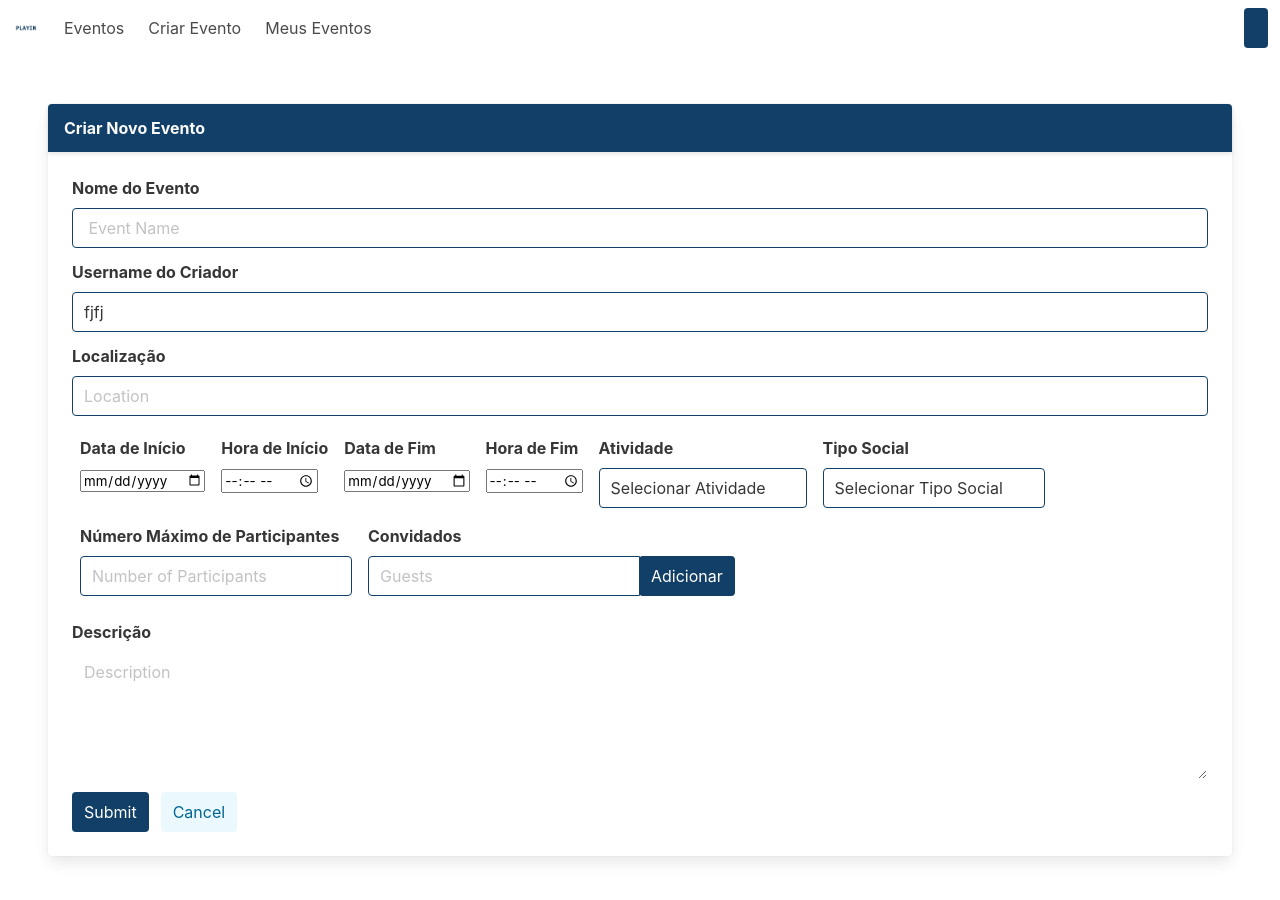
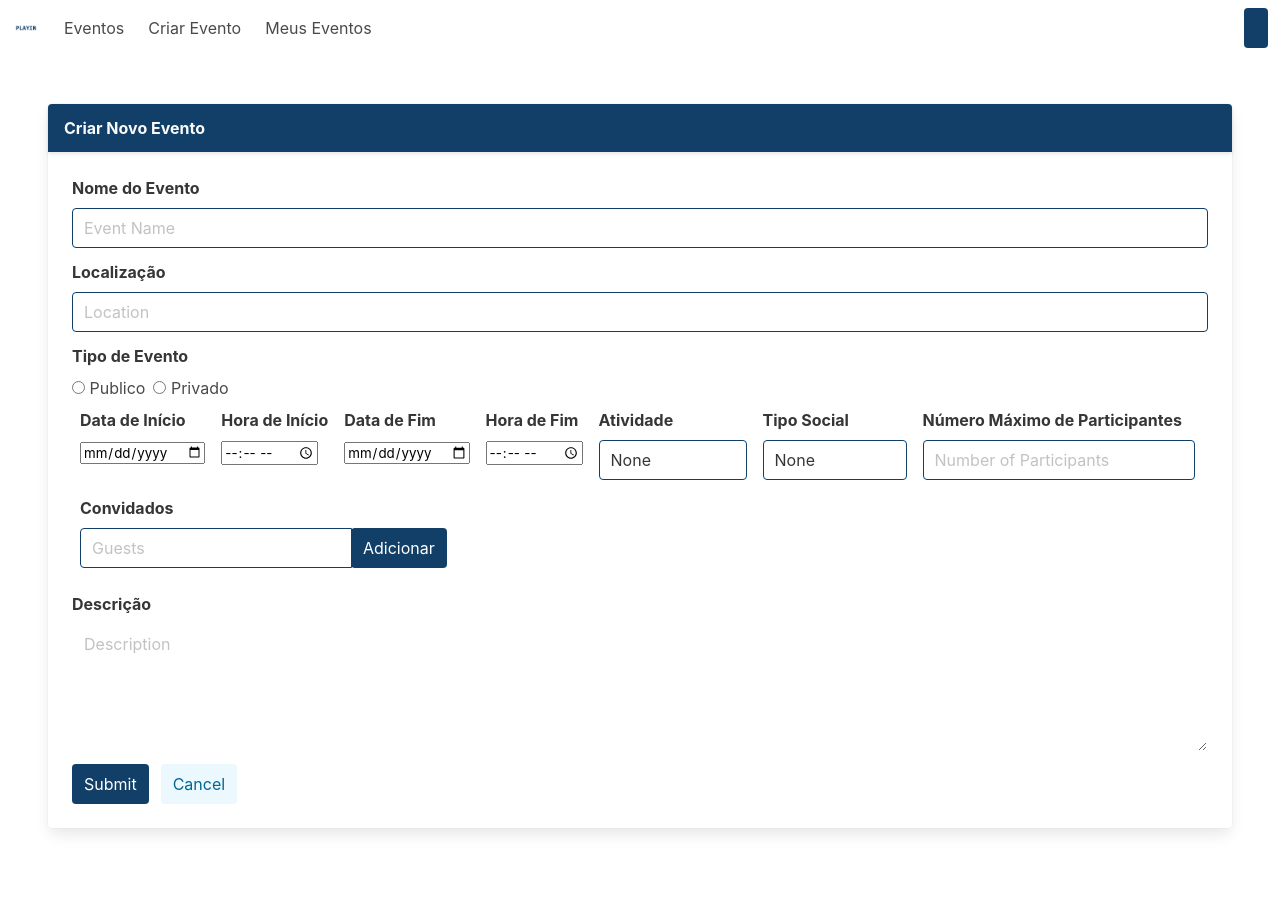
Before and after one commit to Ming-Software/playin-frontend, a React (Vite) app: page /portal/newevent in a window 1280 px wide. Shown: the top 900 px of the page. After the commit the page ends 876 px from the top, so only its background shows below. Built offline with nearby package versions, Linux system fonts and the light colour scheme; no server answers.

Commit message:
logica a meio e nervosa

```diff
--- a/src/Components/Event/Event.tsx
+++ b/src/Components/Event.tsx
@@ -1,4 +1,4 @@
-import { EventProps } from "./Event.interface";
+import { EventProps } from "../Models/Events/event.interface";
 
 export const Event = (event: { eventProps: EventProps }) => {
   return (
--- a/src/Components/Topbar.tsx
+++ b/src/Components/Topbar.tsx
@@ -25,7 +25,7 @@ export const Topbar = () => {
     <nav className="navbar" role="navigation" aria-label="main navigation">
       <div className="navbar-brand">
         <Link to="/login" className="navbar-item">
-          <img src="../public/logo-color.png" className="image is-256x256" />
+          <img src="/logo-color.png" className="image is-256x256" />
         </Link>
         <div className="navbar-start">
           <Link to="/portal/events" className="navbar-item">
--- /dev/null
+++ b/src/Models/Events/event.tsx
@@ -0,0 +1 @@
+import React from "react";
--- a/src/Pages/Portal/NewEvent.tsx
+++ b/src/Pages/Portal/NewEvent.tsx
@@ -1,20 +1,38 @@
 import bulmaCalendar from "bulma-calendar";
-import { useEffect, useState } from "react";
+import React, { useState } from "react";
 
 export const NewEvent = () => {
   const [name, setName] = useState("");
   const [description, setDescription] = useState("");
   const [startTime, setStartTime] = useState("");
   const [finishTime, setFinishTime] = useState("");
-  //const [public, setPublic] = useState(false);
+  const [publico, setPublic] = useState(false);
   const [maxUsers, setMaxUsers] = useState(0);
   const [currentUsers, setCurrentUsers] = useState(0);
   const [locale, setLocale] = useState("");
   const [activity, setActivity] = useState("");
   const [social, setSocial] = useState("");
 
-  const handleName = (event: React.FormEvent<HTMLInputElement>) => {
-    setName(event.currentTarget.value);
+  let preferencesSocial = "";
+
+  const submitHandler = (event: any) => {
+    event.preventDefault();
+    console.log(name);
+    console.log(locale);
+    console.log(description);
+    console.log(social);
+    console.log(activity);
+    console.log(publico);
+  };
+
+  //funciona
+  const eventTypeHandler = (data: string) => {
+    if (data === "Publico") {
+      setPublic(true);
+    }
+    if (data === "Privado") {
+      setPublic(false);
+    }
   };
 
   return (
@@ -28,23 +46,36 @@ export const NewEvent = () => {
             <div className="field">
               <label className="label">Nome do Evento</label>
               <div className="control">
-                <input value={name} className="input is-primary" type="text" placeholder=" Event Name" onChange={handleName} />
+                <input
+                  value={name}
+                  className="input is-primary"
+                  type="text"
+                  placeholder="Event Name"
+                  onChange={(event) => setName(event.currentTarget.value)}
+                />
               </div>
             </div>
             <div className="field">
-              <label className="label">Username do Criador</label>
+              <label className="label">Localização</label>
               <div className="control">
-                <input className="input is-primary" type="text" placeholder="Text input" value="fjfj" />
+                <input
+                  value={locale}
+                  className="input is-primary"
+                  type="username"
+                  placeholder="Location"
+                  onChange={(event) => setLocale(event.currentTarget.value)}
+                />
               </div>
             </div>
-
-            <div className="field">
-              <label className="label">Localização</label>
-              <div className="control">
-                <input className="input is-primary" type="username" placeholder="Location" />
-              </div>
+            <label className="label">Tipo de Evento</label>
+            <div className="control">
+              <label className="radio">
+                <input type="radio" name="foobar" onChange={() => eventTypeHandler("Publico")} /> Publico
+              </label>
+              <label className="radio">
+                <input type="radio" name="foobar" onChange={() => eventTypeHandler("Privado")} /> Privado
+              </label>
             </div>
-
             <div className="field is-grouped is-grouped-multiline">
               <div className="p-2">
                 <label className="label">Data de Início</label>
@@ -65,25 +96,24 @@ export const NewEvent = () => {
               <div className="p-2">
                 <label className="label">Atividade</label>
                 <div className="select is-primary is-multisized">
-                  <select>
-                    <option>Selecionar Atividade</option>
-                    <option>Vólei</option>
-                    <option>Futebol</option>
-                    <option>Futsal</option>
-                    <option>Basquetebol</option>
-                    <option>Padel</option>
-                    <option>Ténis</option>
+                  <select onChange={(event) => setActivity(event.currentTarget.value)}>
+                    <option value="None">None</option>
+                    <option value="Vólei">Vólei</option>
+                    <option value="Futebol">Futebol</option>
+                    <option value="Futsal">Futsal</option>
+                    <option value="Basquetebol">Basquetebol</option>
+                    <option value="Padel">Padel</option>
+                    <option value="Ténis">Ténis</option>
                   </select>
                 </div>
               </div>
               <div className="p-2">
                 <label className="label">Tipo Social</label>
                 <div className="select is-primary is-multisized">
-                  <select>
-                    <option>Selecionar Tipo Social</option>
-                    <option>Competitivo</option>
-                    <option>Casual</option>
-                    <option>None</option>
+                  <select onChange={(event) => setSocial(event.currentTarget.value)}>
+                    <option value="None">None</option>
+                    <option value="Competitivo">Competitivo</option>
+                    <option value="Casual">Casual</option>
                   </select>
                 </div>
               </div>
@@ -105,17 +135,23 @@ export const NewEvent = () => {
                 </div>
               </div>
             </div>
-
             <div className="field">
               <label className="label">Descrição</label>
               <div className="control">
-                <textarea className="textarea" placeholder="Description"></textarea>
+                <textarea
+                  value={description}
+                  className="textarea"
+                  placeholder="Description"
+                  onChange={(event) => setDescription(event.currentTarget.value)}
+                ></textarea>
               </div>
             </div>
 
             <div className="field is-grouped">
               <div className="control">
-                <button className="button is-primary">Submit</button>
+                <button className="button is-primary" type="submit" onClick={submitHandler}>
+                  Submit
+                </button>
               </div>
               <div className="control">
                 <button className="button is-link is-light">Cancel</button>
--- a/src/Pages/Signup.tsx
+++ b/src/Pages/Signup.tsx
@@ -40,7 +40,7 @@ export const SignUp = () => {
       Activities: preferencesAct,
     })
       .then((data) => {
-        handleLoginRequest(event);
+        navigate("/");
 
         console.log("deu");
       })
@@ -160,27 +160,6 @@ export const SignUp = () => {
     if (data === "None") {
       setNone(!none);
     }
-  };
-
-  const handleLoginRequest = (event: any) => {
-    event.preventDefault();
-    setLoading(true);
-    AuthService.LoginRequest({
-      Email: email,
-      Password: password,
-    })
-      .then((data) => {
-        navigate("/portal/events");
-        setLoggedin(true);
-      })
-      .catch((err) => {
-        console.log(err.response.data.message);
-        setResponseLogin("Não foi possível efetuar login.");
-        setLoggedin(false);
-      })
-      .finally(() => {
-        setLoading(false);
-      });
   };
 
   return (
```
Also changed, not shown: src/Components/Event/Event.interface.tsx (deleted, +0 -13 lines), src/Models/Events/event.interface.tsx (added, +14 -0 lines).
